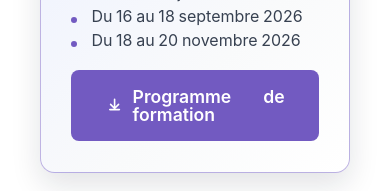
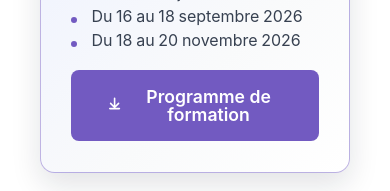
Before and after one commit to dblandintwelv/diafym_website, a React (Vite) app: page /formations in a window 390 px wide. Shown: the part 2076-2267 px from the top of the page. Built offline with nearby package versions, Linux system fonts and the light colour scheme.

Commit message:
button dl formation fixed

```diff
--- a/src/pages/Formation/NosFormations.css
+++ b/src/pages/Formation/NosFormations.css
@@ -78,6 +78,7 @@
   text-align: left;
 }
 
+
 .formations-dates-card::before {
   content: "";
   position: absolute;
@@ -122,18 +123,58 @@
   background-color: #725AC1;
 }
 
-.formations-dates-button {
+/* Surcharge le sélecteur universel * de Metiers.css qui applique text-align: justify */
+.formations-dates-card .formations-dates-button,
+.formations-dates-card a.formations-dates-button,
+.formations-dates-card a.cta-button.formations-dates-button,
+.formations-dates-card a.hero-cta-button.formations-dates-button {
   display: inline-flex;
   align-items: center;
   justify-content: center;
   margin-top: 1.4rem;
   width: 100%;
   max-width: 100%;
+  white-space: normal;
+  word-spacing: normal;
+  letter-spacing: normal;
+  text-align: center;
+  text-align-last: center;
+  text-justify: none;
+}
+
+.formations-dates-card .formations-dates-button span,
+.formations-dates-card a.formations-dates-button span,
+.formations-dates-card a.cta-button.formations-dates-button span,
+.formations-dates-card a.hero-cta-button.formations-dates-button span {
+  white-space: normal;
+  word-spacing: normal;
+  letter-spacing: normal;
 }
 
 @media (max-width: 768px) {
   .formations-dates-card {
     width: 100%;
+  }
+
+  .formations-dates-card .formations-dates-button,
+  .formations-dates-card a.formations-dates-button,
+  .formations-dates-card a.cta-button.formations-dates-button,
+  .formations-dates-card a.hero-cta-button.formations-dates-button {
+    white-space: normal;
+    word-spacing: normal;
+    letter-spacing: normal;
+    text-align: center;
+    text-align-last: center;
+  }
+
+  .formations-dates-card .formations-dates-button span,
+  .formations-dates-card a.formations-dates-button span,
+  .formations-dates-card a.cta-button.formations-dates-button span,
+  .formations-dates-card a.hero-cta-button.formations-dates-button span {
+    white-space: normal;
+    word-spacing: normal;
+    letter-spacing: normal;
+    display: inline;
   }
 }
 
@@ -313,3 +354,13 @@
 .hero-cta-button:hover .hero-cta-icon-svg {
   fill: #725AC1 !important;
 }
+
+/* Règle finale pour surcharger le sélecteur universel * de Metiers.css sur les boutons de dates */
+.formations-dates-card a.cta-button.hero-cta-button.formations-dates-button,
+.formations-dates-card a.cta-button.hero-cta-button.formations-dates-button span {
+  text-align: center;
+  text-align-last: center;
+  word-spacing: normal;
+  letter-spacing: normal;
+  text-justify: none;
+}
```
